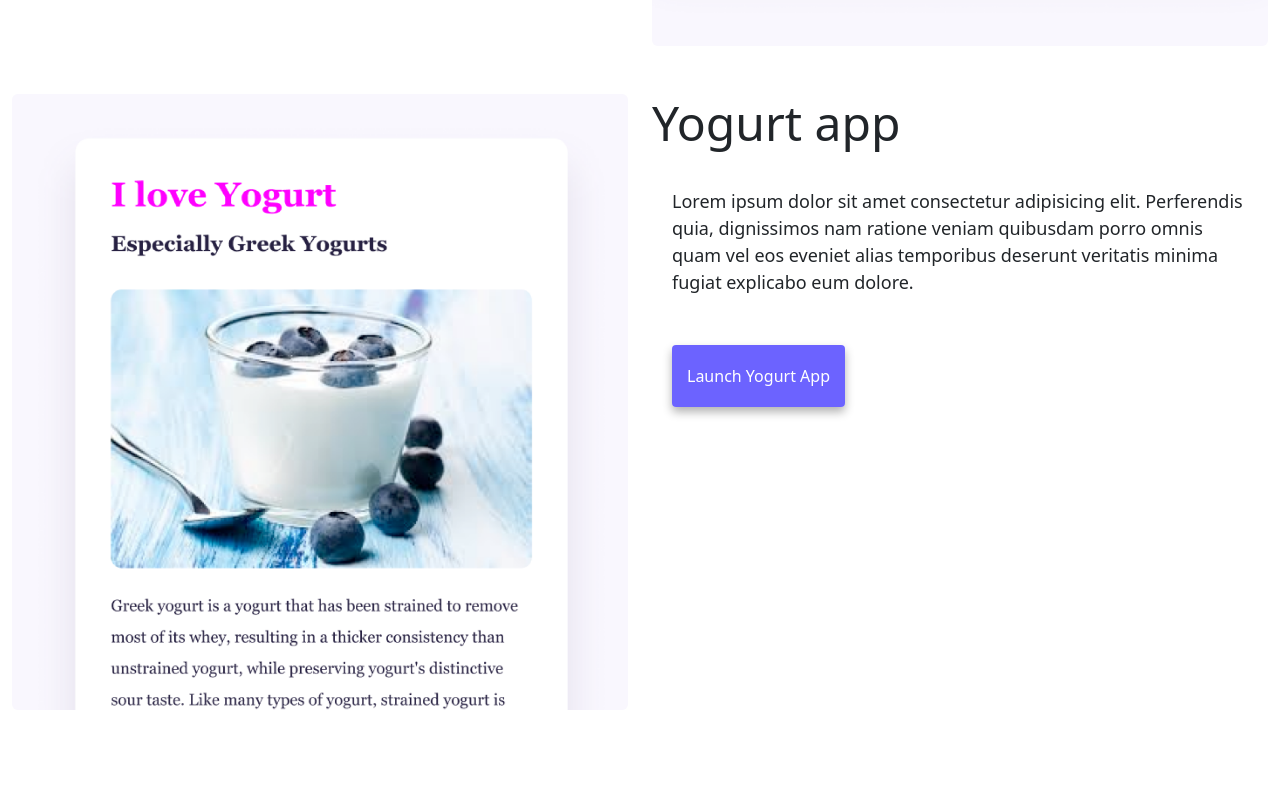
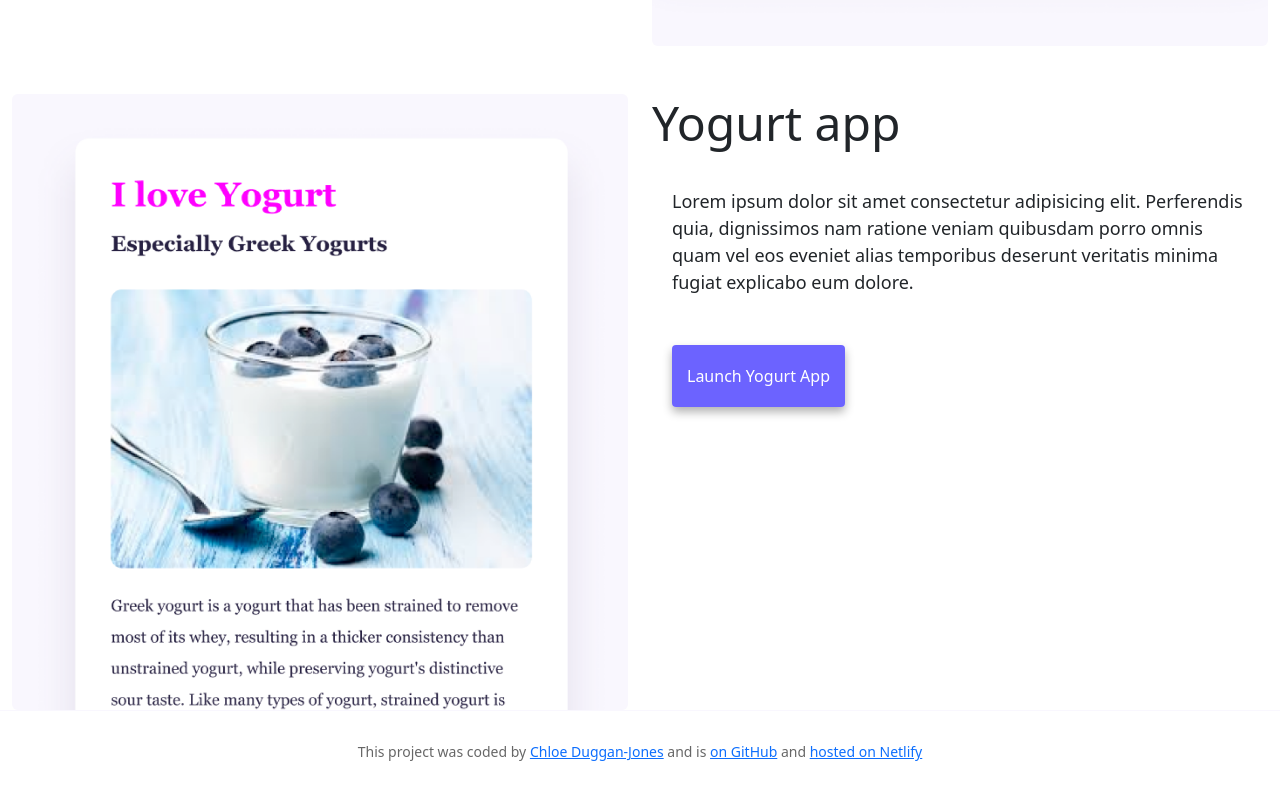
Before and after one commit to Chloedj/portfolio-project, a plain HTML site: page index.html in a window 1280 px wide. Shown: the part 1648-2448 px from the top of the page. Before the commit the page ends 2418 px from the top, so only its background shows below. Drawn offline with nearby package versions, Linux system fonts and the light colour scheme.

Commit message:
Added footer with links

```diff
--- a/index.html
+++ b/index.html
@@ -108,6 +108,22 @@
           </div>
         </div>
       </div>
+      <footer>
+        This project was coded by
+        <a href="https://github.com/Chloedj" target="_blank"
+          >Chloe Duggan-Jones</a
+        >
+        and is
+        <a href="https://github.com/Chloedj/portfolio-project" target="_blank">
+          on GitHub</a
+        >
+        and
+        <a
+          href="https://kaleidoscopic-valkyrie-deb1eb.netlify.app"
+          target="_blank"
+          >hosted on Netlify</a
+        >
+      </footer>
     </main>
     <script
       src="https://cdn.jsdelivr.net/npm/bootstrap@5.3.2/dist/js/bootstrap.bundle.min.js"
--- a/style.css
+++ b/style.css
@@ -106,3 +106,11 @@ main,
 .contact {
     padding-top: 50px;
 }
+
+footer {
+    border-top: 1px solid #f9f7fe;
+    padding: 30px 0 0 0;
+    text-align: center;
+    font-size: 14px;
+    color: rgba(0, 0, 0, 0.6);
+}
```
